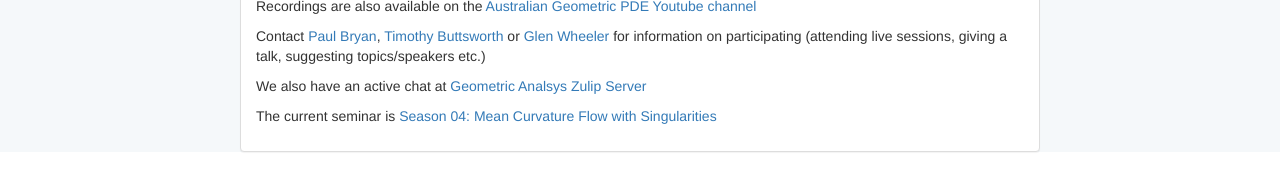
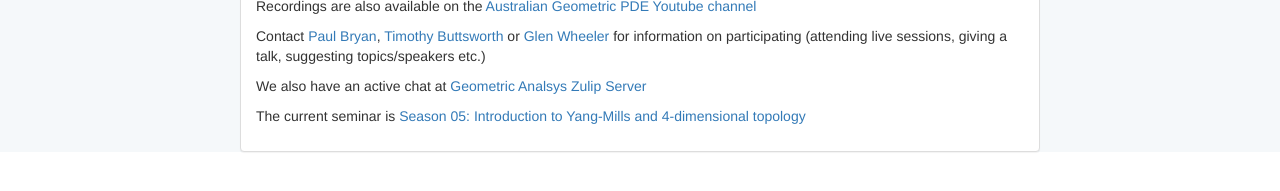
Before and after one commit to oz-geom-pde/oz-geom-pde.github.io, a Jekyll site: the page built from index.html, in a window 1280 px wide. Shown: the part 412-603 px from the top of the page. Built offline with Jekyll 4.4.1, drawn with Linux system fonts in a browser that asks for light colours.

Commit message:
Added nav to season 5

```diff
--- a/_data/toc.yaml
+++ b/_data/toc.yaml
@@ -11,3 +11,6 @@
 
 - title: Season 04 - MCF with Surgery
   url: /season04
+
+- title: Season 05 - Yang-Mills and 4d Topology
+  url: /season05
--- a/index.html
+++ b/index.html
@@ -16,7 +16,7 @@
 
 	<p>We also have an active chat at <a href="https://geometricanalysis.zulipchat.com/">Geometric Analsys Zulip Server</a></p>
 
-	 <p>The current seminar is <a href="/season04">Season 04: Mean Curvature Flow with Singularities</a></p>
+	 <p>The current seminar is <a href="/season05">Season 05: Introduction to Yang-Mills and 4-dimensional topology</a></p>
       </div>
     </div>
   </div>
```
